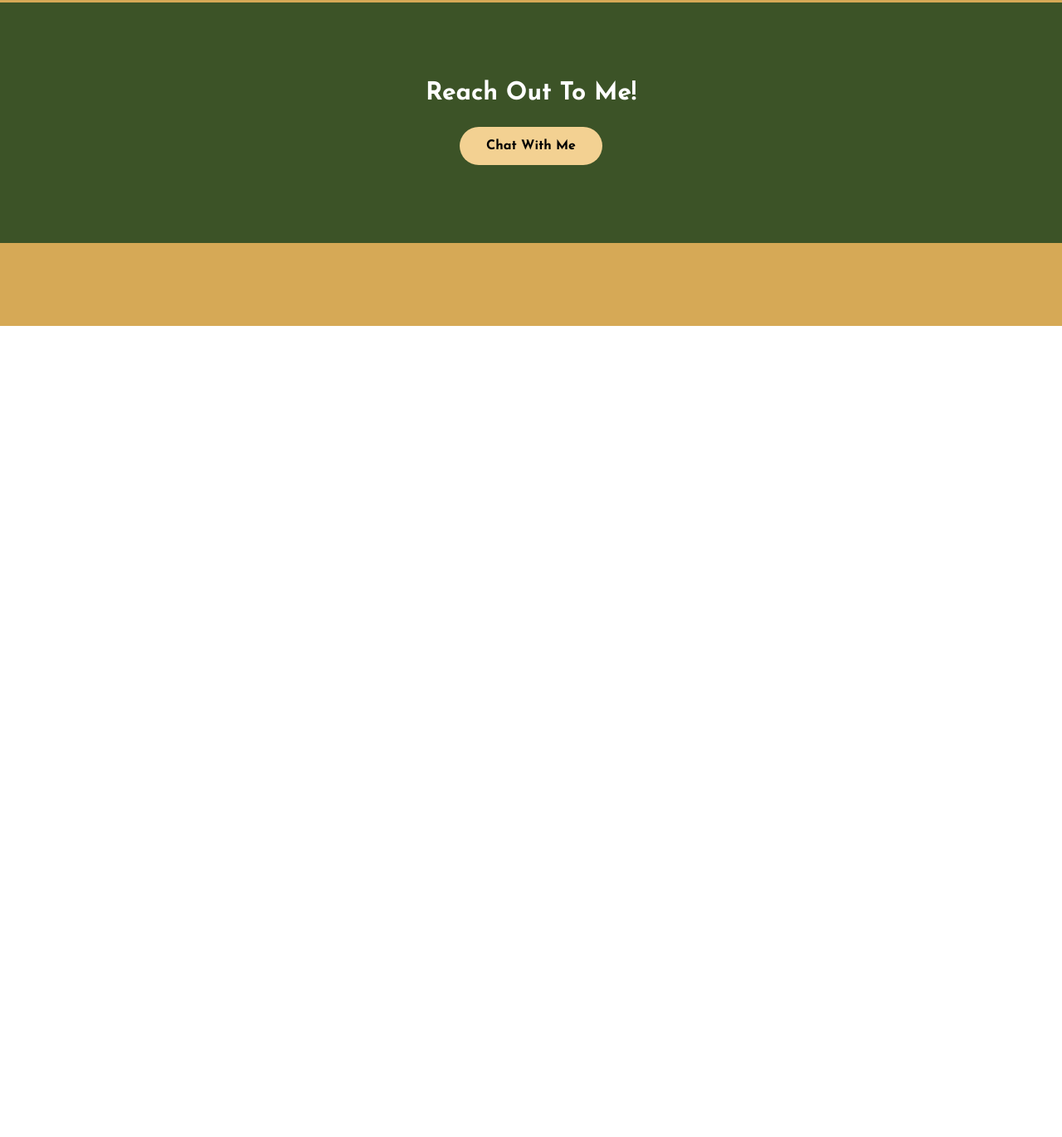
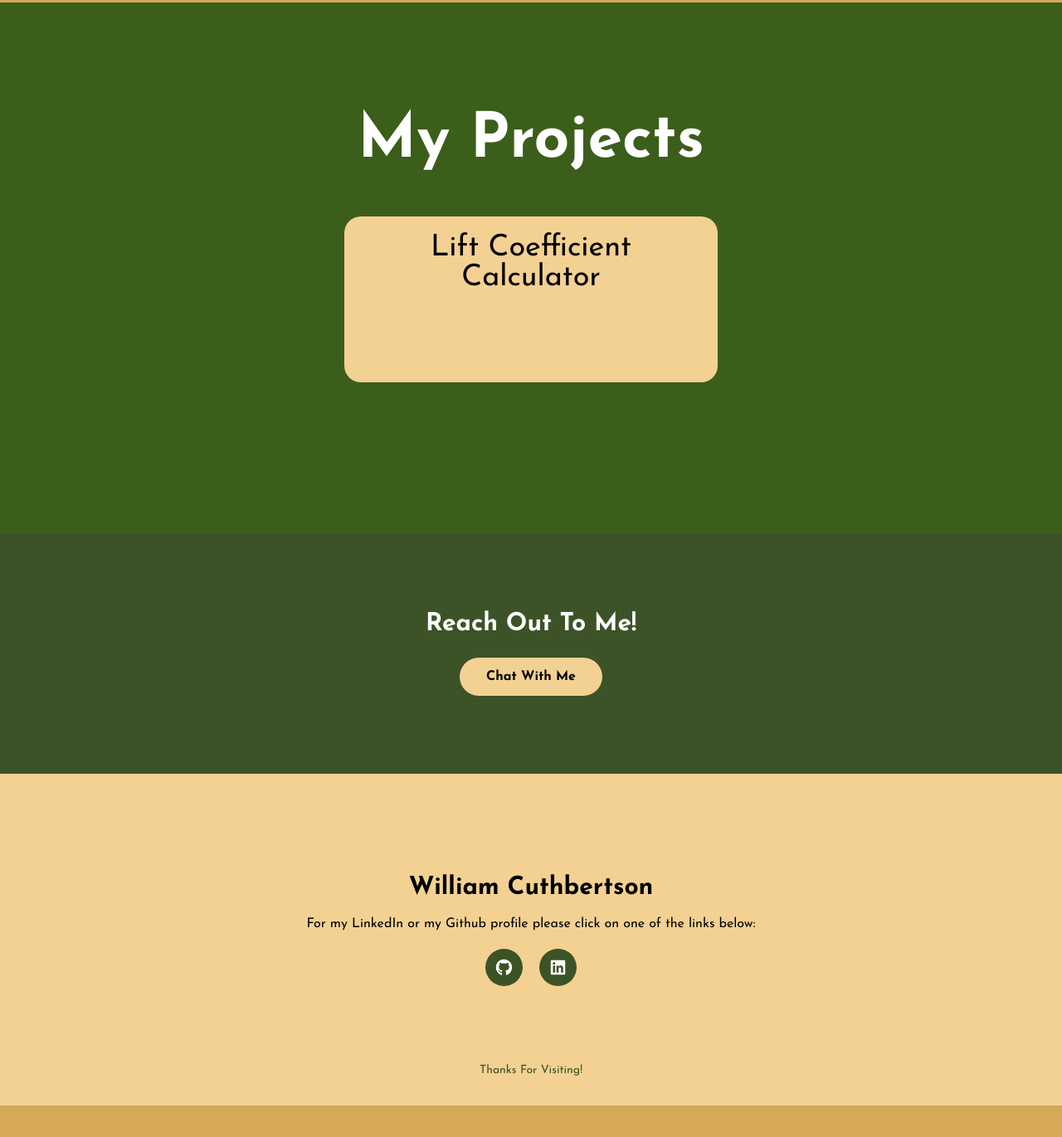
Before and after one commit to whc1315/whc1315.github.io, a plain HTML site: page index.html in a window 1280 px wide. Shown: the part 2814-4185 px from the top of the page at 83% size. Before the commit the page ends 3207 px from the top, so only its background shows below. Drawn offline with Linux system fonts and the light colour scheme.

Commit message:
Nearly Done

```diff
--- a/index.html
+++ b/index.html
@@ -32,7 +32,7 @@
           <li><a href="#">Projects</a></li>
           <li><a href="#">Contact</a></li>
         </ul>
-        <a href="#" class="btn">LinkedIn</a>
+        <a target="_blank" href="https://www.linkedin.com/in/william-cuthbertson-32633322b/" class="btn">LinkedIn</a>
       </nav>
       <div class="content">
         <h4>Hello, my name is</h4>
@@ -67,7 +67,7 @@
             cupiditate reiciendis corrupti, quia quos qui quaerat itaque iure
             accusantium voluptate quasi impedit vel a minus.
           </p>
-          <button type="button">Let's Talk</button>
+          <button target="_blank" href="https://docs.google.com/forms/d/1M9YsK_5V6UFZljIeWa0v-xPuRs9mbJFkvujYVu4LUrk/edit" type="button">Let's Talk</button>
         </div>
       </div>
     </section>
@@ -106,11 +106,30 @@
     </div>
 
     <!-- Projects -->
+    <div class="myProjects">
+      <h1>My Projects</h1>
+      <div class="projBox">
+        <div class="projCard">
+          Lift Coefficient Calculator
+        </div>
+      </div>
 
+    </div>
     <!-- Contact Me -->
     <div class="contact-me">
         <p>Reach Out To Me!</p>
-        <a href="#" class="button-two">Chat With Me</a>
+        <a href="https://docs.google.com/forms/d/1M9YsK_5V6UFZljIeWa0v-xPuRs9mbJFkvujYVu4LUrk/edit" class="button-two">Chat With Me</a>
     </div>
+
+    <!-- footer start -->
+    <footer>
+      <p>William Cuthbertson</p>
+      <p>For my LinkedIn or my Github profile please click on one of the links below:</p>
+      <div class="social">
+        <a target="_blank" href="https://github.com/whc1315"><i class="fa-brands fa-github"></i></a>
+        <a target="_blank" href="https://www.linkedin.com/in/william-cuthbertson-32633322b/"><i class="fa-brands fa-linkedin"></i></a>
+      </div>
+      <p class="end">Thanks For Visiting!</p>
+    </footer>
   </body>
 </html>
--- a/styles.css
+++ b/styles.css
@@ -225,6 +225,45 @@ button:hover {
   color: black;
 }
 
+.myProjects {
+  width: 100%;
+  height: 80vh;
+  background: rgb(59, 94, 27);
+  display: flex;
+  align-items: center;
+  flex-direction: column;
+  justify-content: center;
+}
+
+.myProjects h1 {
+  color: white;
+  font-size: 75px;
+  font-weight: bold;
+  margin-bottom: 25px;
+  align-items: center;
+}
+
+.projBox {
+  display: inline-block;
+  justify-content: space-evenly;
+  align-items: center;
+  min-height: 300px;
+  padding: 1%;
+}
+
+.projCard {
+  height: 200px;
+  width: 450px;
+  padding: 20px 35px;
+  background: rgb(243, 209, 146);
+  border-radius: 20px;
+  margin: 15px;
+  position: relative;
+  overflow: hidden;
+  text-align: center;
+  font-size: 36px;
+}
+
 .contact-me {
   width: 100%;
   height: 290px;
@@ -259,3 +298,59 @@ button:hover {
   border: 2px solid rgb(243, 209, 146);
   cursor: pointer;
 }
+
+footer {
+  position: relative;
+  width: 100%;
+  height: 400px;
+  background: rgb(243, 209, 146);
+  display: flex;
+  flex-direction: column;
+  align-items: center;
+  justify-content: center;
+}
+
+footer p:nth-child(1) {
+  font-size: 30px;
+  color: black;
+  margin-bottom: 20px;
+  font-weight: bold;
+}
+
+font p:nth-child(2) {
+  color: black;
+  font-size: 17px;
+  width: 500px;
+  text-align: center;
+  line-height: 26px;
+}
+
+.social {
+  display: flex;
+}
+
+.social a {
+  width: 45px;
+  height: 45px;
+  display: flex;
+  align-items: center;
+  justify-content: center;
+  background: rgb(60, 83, 39);
+  border-radius: 50%;
+  margin: 22px 10px;
+  color: white;
+  text-decoration: none;
+  font-size: 20px;
+}
+
+.social a:hover {
+  transform: scale(1.3);
+  transition: 0.3s ease;
+}
+
+.end {
+  position: absolute;
+  color: rgb(60, 83, 39);
+  bottom: 35px;
+  font-size: 14px;
+}
```
